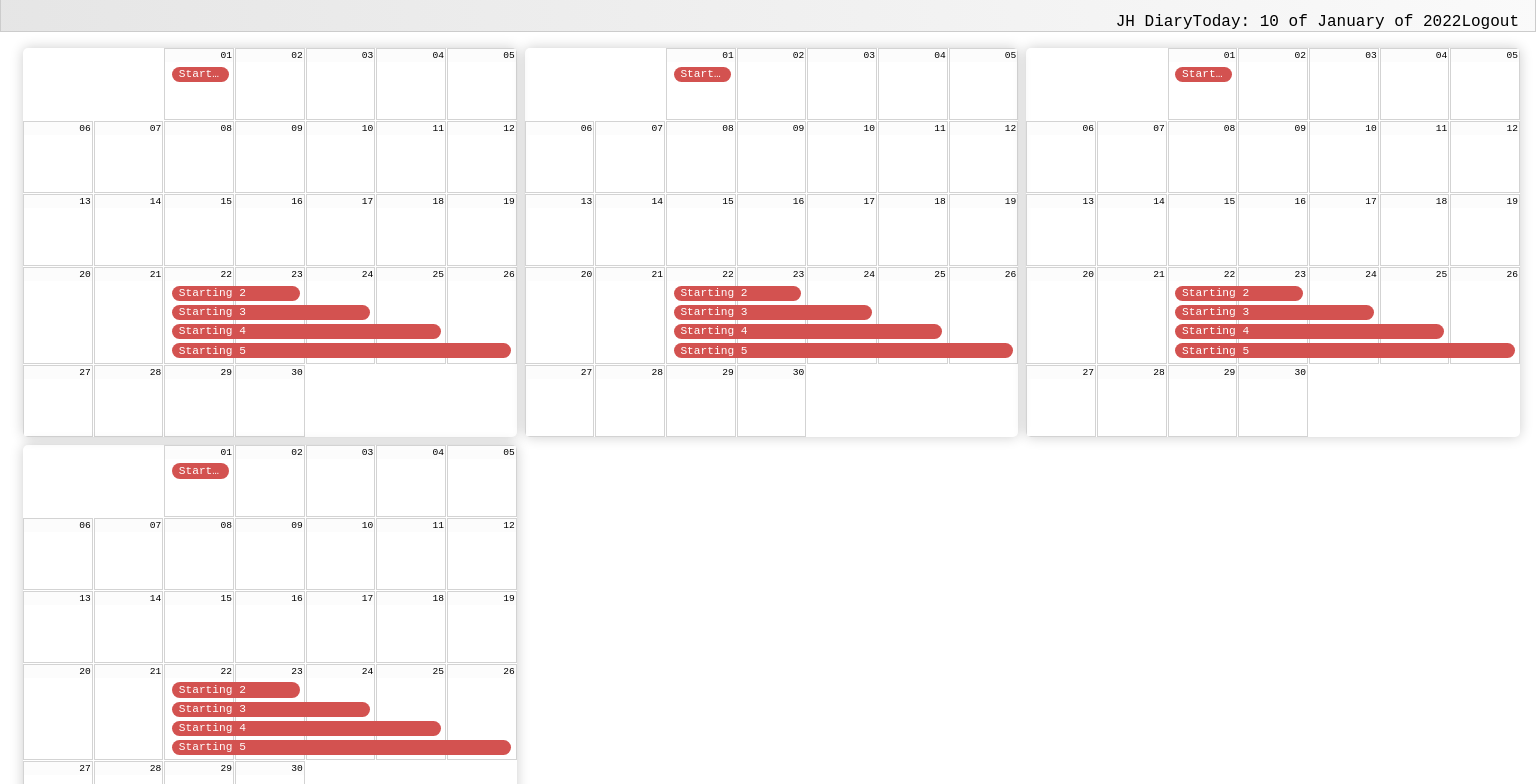
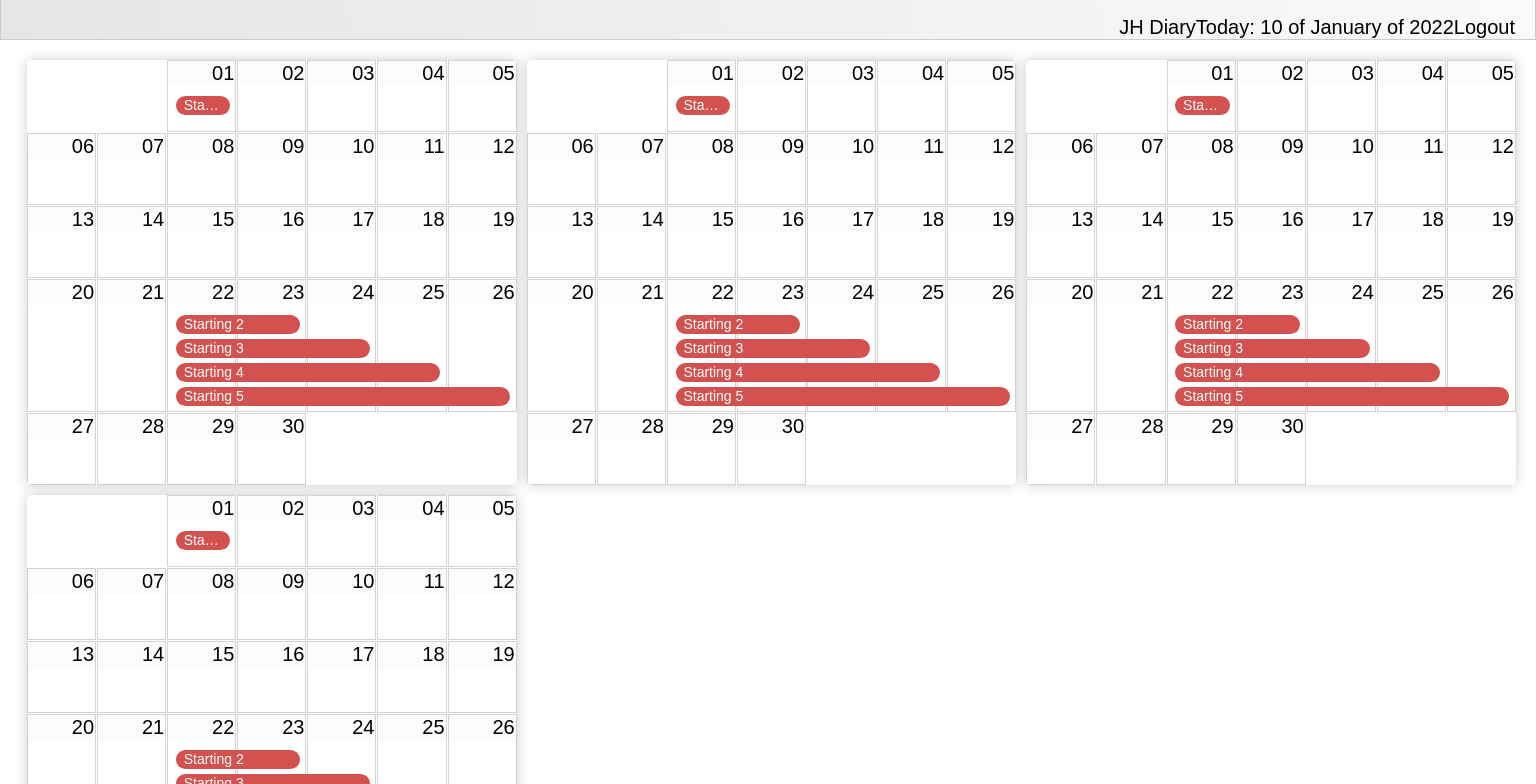
Before and after one commit to espin-tolosa/calendar-style, a React (Create React App) app: page / in a window 1536 px wide. Shown: the top 784 px of the page. Built offline with nearby package versions, Linux system fonts and the light colour scheme.

Commit message:
media query breakpoints

```diff
--- a/src/styles.css
+++ b/src/styles.css
@@ -174,7 +174,8 @@ textarea {
  */
 
 button,
-input { /* 1 */
+input {
+  /* 1 */
   overflow: visible;
 }
 
@@ -184,7 +185,8 @@ input { /* 1 */
  */
 
 button,
-select { /* 1 */
+select {
+  /* 1 */
   text-transform: none;
 }
 
@@ -347,18 +349,38 @@ template {
 [hidden] {
   display: none;
 }
-
-
 :root {
   --header_height: 2rem;
-  --font_size: 16px;
-  --calendar_width: 480px;
+}
+
+@media (min-width: 320px) {
+  /* smartphones, iPhone, portrait 480x320 phones */
+}
+
+@media (min-width: 481px) {
+  /* portrait e-readers (Nook/Kindle), smaller tablets @ 600 or @ 640 wide. */
+}
+@media (min-width: 641px) {
+  /* portrait tablets, portrait iPad, landscape e-readers, landscape 800x480 or 854x480 phones */
+}
+@media (min-width: 961px) {
+  /* tablet, landscape iPad, lo-res laptops ands desktops */
+}
+@media (min-width: 1025px) {
+  /* big landscape tablets, laptops, and desktops */
+}
+@media (min-width: 1281px) {
+  /* hi-res laptops and desktops */
+  :root {
+    --header_height: 2rem;
+    --font_size: 20px;
+    --calendar_width: 450px;
+  }
 }
 
 .App {
-
-    font-family: monospace;
-  }
+  font-family: sans-serif;
+}
 /* apply a natural box layout model to all elements, but allowing components to change */
 html {
   box-sizing: border-box;
@@ -445,7 +467,7 @@ html {
   display: flex;
   justify-content: right;
   background: hsl(0, 0%, 99%);
-  font-size: 0.6rem;
+  /*font-size: 0.6rem;*/
 
   padding: 1px 1px 1px;
   margin-bottom: 0.5em;
@@ -512,17 +534,9 @@ html {
   white-space: nowrap;
   overflow: hidden;
   text-overflow: ellipsis;
+  font-size: 0.7rem;
 }
-@media (min-width: 641px) {
-  .event {
-    font-size: 0.7rem;
-  }
-}
-@media (max-width: 640px) {
-  .event {
-    font-size: 0.7rem;
-  }
-}
+
 .event:hover {
   background: hsl(1, 100%, 57%);
   cursor: pointer;
@@ -530,7 +544,7 @@ html {
 
 .event-holder {
   color: transparent;
-  font-size: 1rem;
+  /*font-size: 1rem;*/
   margin-block: 0.6rem;
 }
 
@@ -613,6 +627,7 @@ html {
   background: hsl(0, 0%, 95%);
   border-inline: 1px solid hsl(0, 0%, 80%);
   border-radius: 0 0 10px 0;
+  /*font-size: 0.6rem;*/
 }
 @media (max-width: 640px) {
   .controller-layout {
@@ -633,7 +648,7 @@ html {
   align-items: flex-end;
   justify-content: right;
   padding-inline: 1em;
-  font-size: 1rem;
+  /*font-size: 1rem;*/
 }
 
 /* controller */
@@ -687,7 +702,7 @@ html {
 }
 
 .smooth-display-on {
-  max-height: 80vh;
+  max-height: calc(100vh - var(--header_height));
 }
 .smooth-display-off {
   border-bottom: transparent;
@@ -727,13 +742,13 @@ input:focus {
 .create-event-text:focus {
   background: white;
   color: black;
-  font-weight:900;
+  font-weight: 900;
   box-shadow: rgba(0, 0, 0, 0.8) 0 0 5px;
 }
 .create-event-text[value]:not([value=""]) {
   background: white;
   color: black;
-  font-weight:900;
+  font-weight: 900;
 }
 .from-to-dates {
   display: flex;
@@ -746,7 +761,7 @@ input:focus {
   width: clamp(9ch, 12ch, 15ch);
   margin-block: 0.5rem;
   text-align: center;
- }
+}
 
 /* Text area */
 
@@ -775,7 +790,6 @@ input:focus {
   /* Identical styling required!! */
   padding: 1px 1ch 1px 1ch;
   font: inherit;
-  font-size: 0.9rem;
   /* Place on top of each other */
 }
 
```
